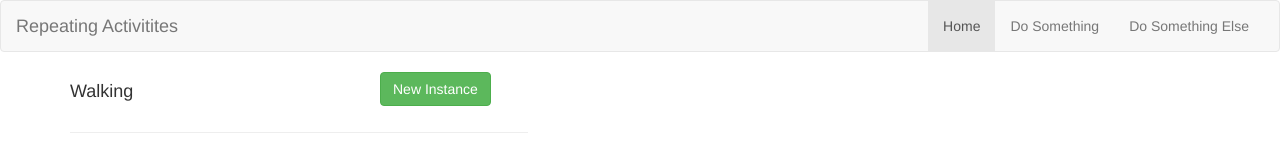
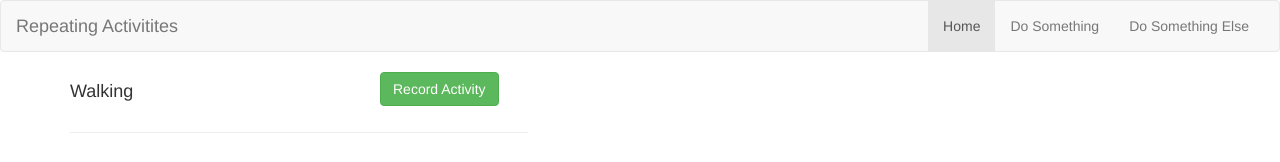
Before and after one commit to twilliamsark/prat, an Angular app: page /activities/0 in a window 1280 px wide. Shown: the top 162 px of the page. Built offline with nearby package versions, Linux system fonts and the light colour scheme.

Commit message:
Record activity instance

```diff
--- a/src/app/activity-detail/activity-detail.component.html
+++ b/src/app/activity-detail/activity-detail.component.html
@@ -7,7 +7,8 @@
       <div class="class-xs-4">
         <button
           class="btn btn-success"
-          type="button">New Instance</button>
+          type="button"
+          (click)="onRecordActivity()">Record Activity</button>
       </div>
     </div>
     <hr>
--- a/src/app/activity-detail/activity-detail.component.ts
+++ b/src/app/activity-detail/activity-detail.component.ts
@@ -23,4 +23,7 @@ export class ActivityDetailComponent implements OnInit {
     );
   }
 
+  onRecordActivity() {
+    this.activityService.newInstance(this.selectedActivity).complete();
+  }
 }
--- a/src/app/activity-instance/activity-instance.component.html
+++ b/src/app/activity-instance/activity-instance.component.html
@@ -8,7 +8,7 @@
       type="button"
       class="btn btn-primary"
       style="margin-right: 5px;"
-      [disabled]="instance.isDone()">
+      *ngIf="!instance.isDone()">
       Complete</button>
     <button
       type="button"
```
